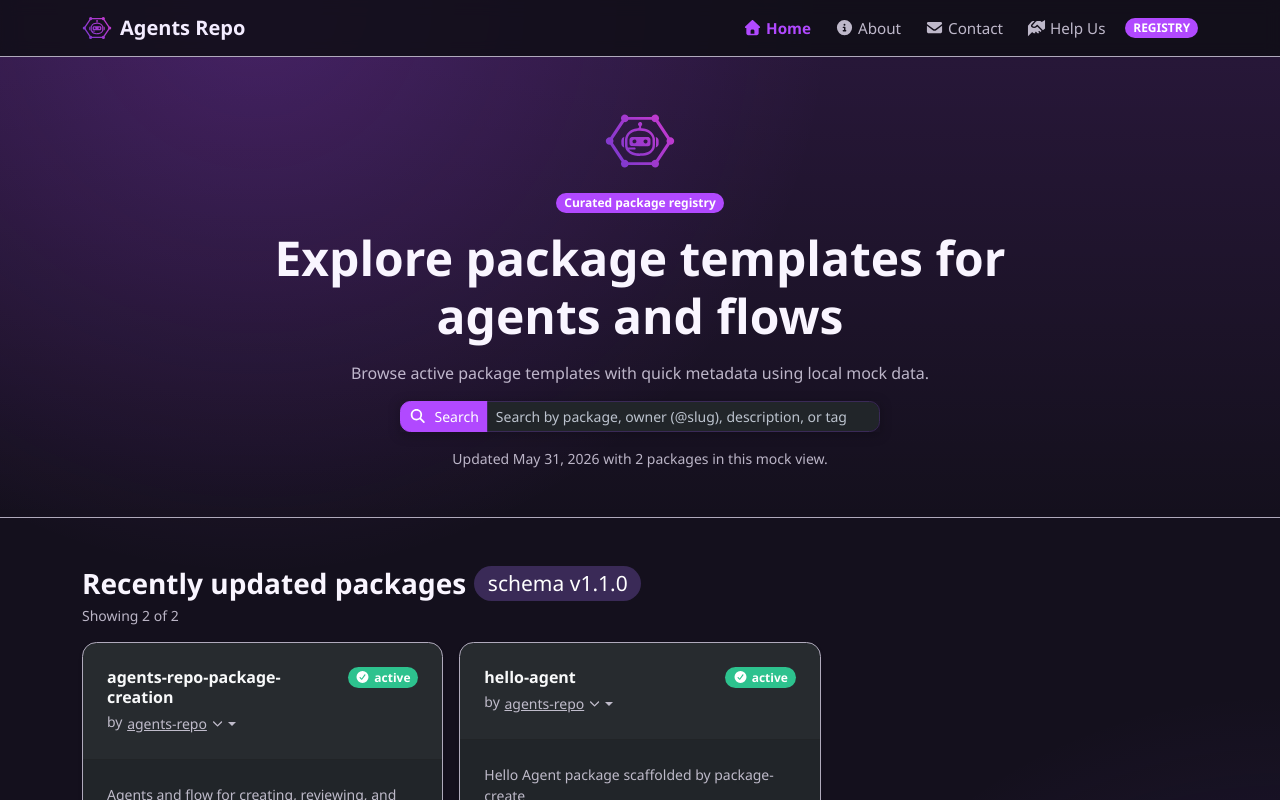
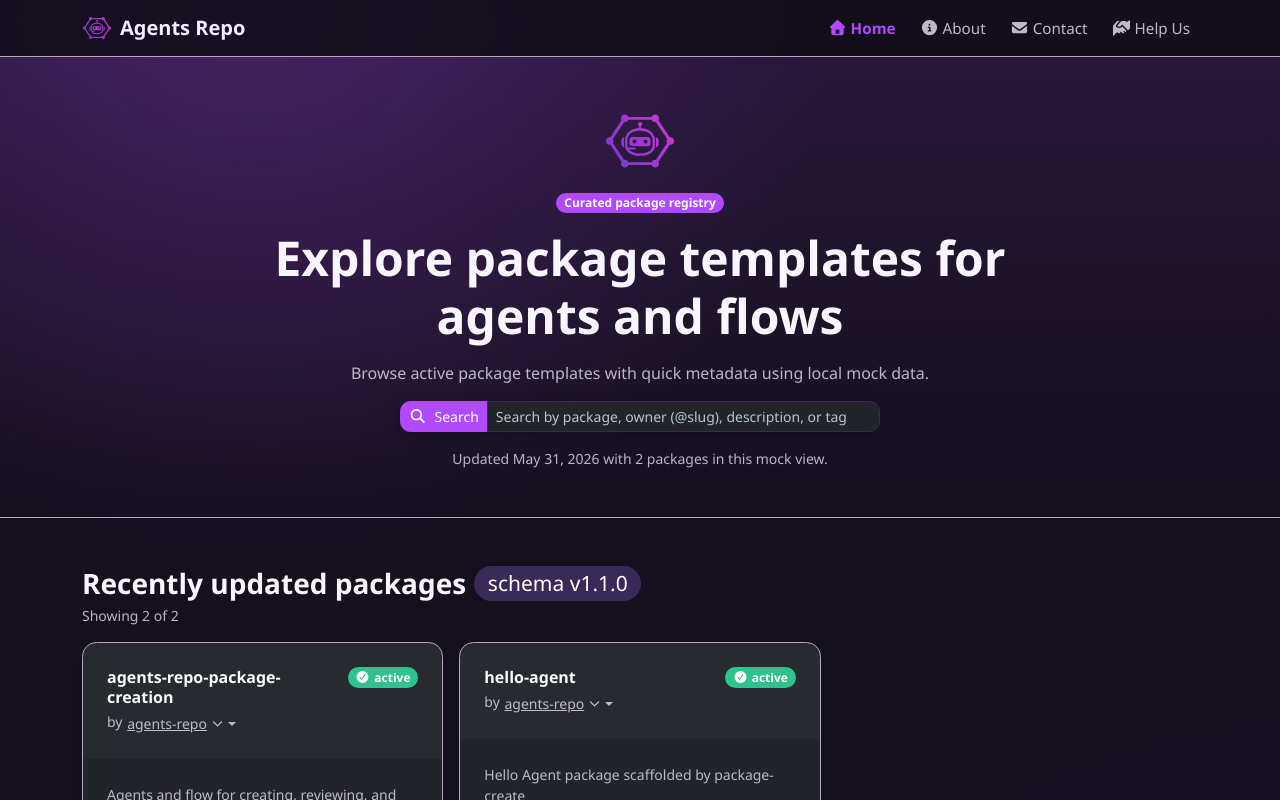
Before and after one commit to agents-repo/webapp, a React (Vite) app: page / in a window 1280 px wide. Shown: the top 800 px of the page. Built offline with nearby package versions, Linux system fonts and the light colour scheme.

Commit message:
chore: remove header registry badge

```diff
--- a/src/modules/site/presentation/layout/Header.tsx
+++ b/src/modules/site/presentation/layout/Header.tsx
@@ -1,7 +1,7 @@
 import type { ReactNode } from 'react'
 import { FontAwesomeIcon } from '@fortawesome/react-fontawesome'
 import { faCircleInfo, faEnvelope, faHandsHelping, faHouse } from '@fortawesome/free-solid-svg-icons'
-import { Badge, Container, Nav, Navbar } from 'react-bootstrap'
+import { Container, Nav, Navbar } from 'react-bootstrap'
 import { NavLink } from 'react-router-dom'
 import brandLogo from '../../../../assets/logo/agents-repo-logo.svg'
 import { siteRoutes } from '../routes/siteRoutes'
@@ -50,9 +50,6 @@ function Header({ searchSlot }: HeaderProps) {
               <FontAwesomeIcon icon={faHandsHelping} className="me-1" aria-hidden="true" />
               Help Us
             </Nav.Link>
-            <Badge bg="primary" pill className="text-uppercase fw-semibold ms-md-1 mt-1 mt-md-0">
-              Registry
-            </Badge>
           </Nav>
         </Navbar.Collapse>
       </Container>
```
